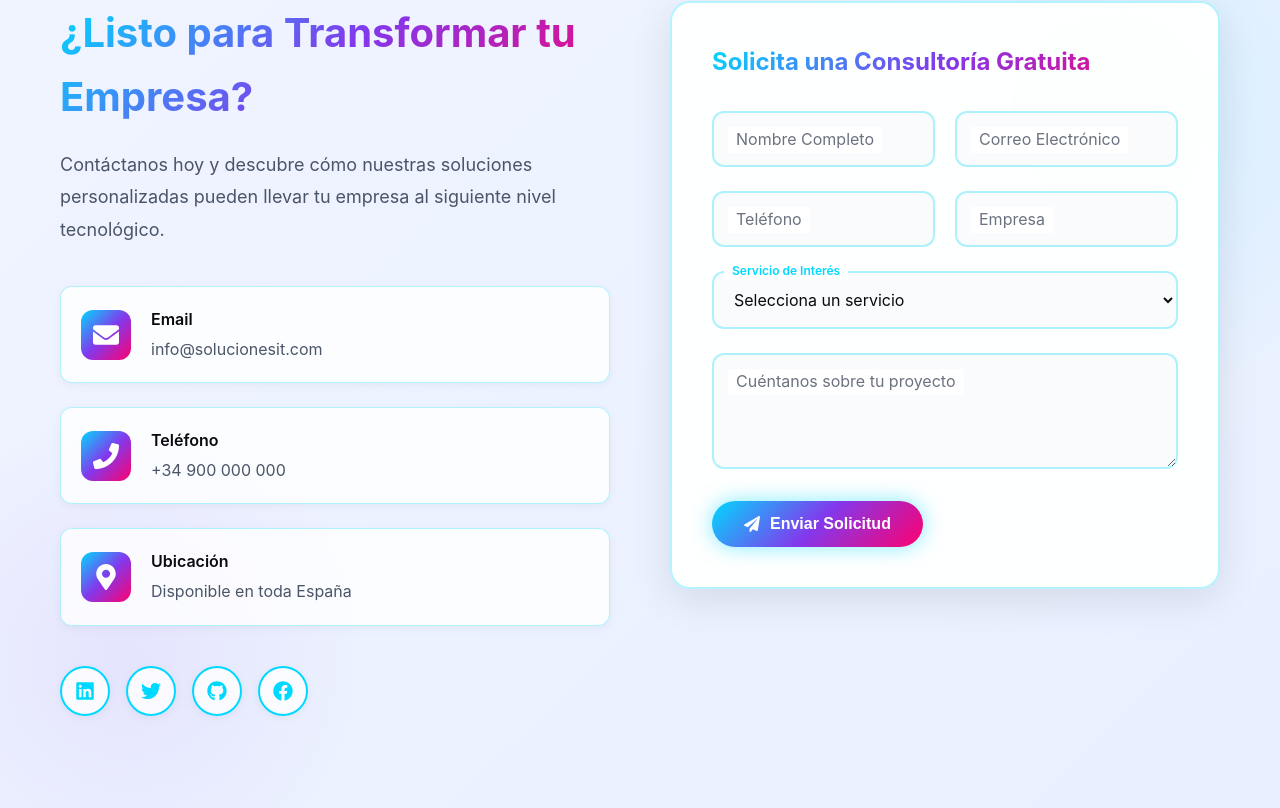
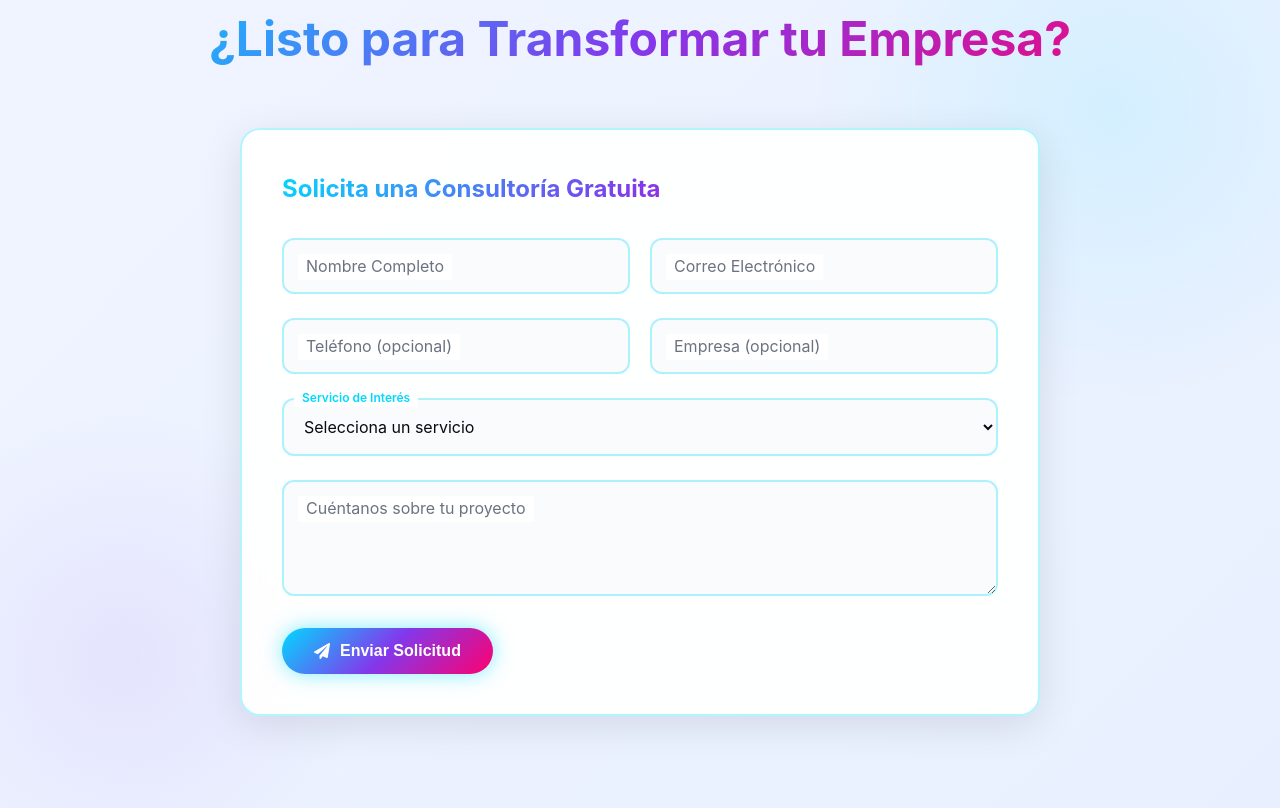
Before and after one commit to pepocero/carlini-flows, a React (Vite) app: page / in a window 1280 px wide. Shown: the part 9592-10400 px from the top of the page. Built offline with nearby package versions, Linux system fonts and the light colour scheme.

Commit message:
Fix formulario de contacto

```diff
--- a/src/components/Contact/Contact.css
+++ b/src/components/Contact/Contact.css
@@ -26,23 +26,29 @@
   border-radius: 50%;
 }
 
-.contact-wrapper {
-  display: grid;
-  grid-template-columns: 1fr 1fr;
-  gap: 60px;
-  align-items: start;
+.contact-title {
+  text-align: center;
+  margin-bottom: 50px;
   position: relative;
   z-index: 1;
 }
 
-.contact-info h2 {
-  font-size: clamp(28px, 5vw, 40px);
+.contact-title h2 {
+  font-size: clamp(32px, 5vw, 48px);
   color: var(--text-dark);
-  margin-bottom: 20px;
+  margin-bottom: 0;
   background: var(--gradient-primary);
   -webkit-background-clip: text;
   -webkit-text-fill-color: transparent;
   background-clip: text;
+  font-weight: 700;
+}
+
+.contact-wrapper {
+  display: flex;
+  justify-content: center;
+  position: relative;
+  z-index: 1;
 }
 
 .contact-info > p {
@@ -142,6 +148,8 @@
   border: 2px solid rgba(0, 217, 255, 0.3);
   backdrop-filter: blur(10px);
   box-shadow: 0 10px 40px rgba(0, 0, 0, 0.1);
+  max-width: 800px;
+  width: 100%;
 }
 
 .contact-form-wrapper h3 {
@@ -249,9 +257,8 @@
 }
 
 @media (max-width: 968px) {
-  .contact-wrapper {
-    grid-template-columns: 1fr;
-    gap: 40px;
+  .contact-title {
+    margin-bottom: 40px;
   }
 
   .form-row {
--- a/src/components/Contact/Contact.jsx
+++ b/src/components/Contact/Contact.jsx
@@ -1,7 +1,7 @@
 import { useState } from 'react'
 import { motion } from 'framer-motion'
 import { useInView } from 'react-intersection-observer'
-import { FaEnvelope, FaPhone, FaMapMarkerAlt, FaPaperPlane, FaLinkedin, FaTwitter, FaGithub, FaFacebook } from 'react-icons/fa'
+import { FaPaperPlane } from 'react-icons/fa'
 import emailjs from '@emailjs/browser'
 import './Contact.css'
 
@@ -110,57 +110,22 @@ const Contact = () => {
   return (
     <section id="contacto" className="contact">
       <div className="container">
-        <div className="contact-wrapper">
         <motion.div
-            className="contact-info"
-            initial={{ opacity: 0, x: -50 }}
-            animate={inView ? { opacity: 1, x: 0 } : {}}
+          className="contact-title"
+          initial={{ opacity: 0, y: -30 }}
+          animate={inView ? { opacity: 1, y: 0 } : {}}
           transition={{ duration: 0.6 }}
           ref={ref}
         >
           <h2>¿Listo para Transformar tu Empresa?</h2>
-            <p>
-              Contáctanos hoy y descubre cómo nuestras soluciones personalizadas pueden
-              llevar tu empresa al siguiente nivel tecnológico.
-            </p>
-
-            <div className="contact-methods">
-              <div className="contact-method">
-                <FaEnvelope />
-                <div>
-                  <h4>Email</h4>
-                  <a href="mailto:info@solucionesit.com">info@solucionesit.com</a>
-                </div>
-              </div>
-              <div className="contact-method">
-                <FaPhone />
-                <div>
-                  <h4>Teléfono</h4>
-                  <a href="tel:+34900000000">+34 900 000 000</a>
-                </div>
-              </div>
-              <div className="contact-method">
-                <FaMapMarkerAlt />
-                <div>
-                  <h4>Ubicación</h4>
-                  <p>Disponible en toda España</p>
-                </div>
-              </div>
-            </div>
-
-            <div className="social-links">
-              <a href="#" aria-label="LinkedIn"><FaLinkedin /></a>
-              <a href="#" aria-label="Twitter"><FaTwitter /></a>
-              <a href="#" aria-label="GitHub"><FaGithub /></a>
-              <a href="#" aria-label="Facebook"><FaFacebook /></a>
-            </div>
         </motion.div>
 
+        <div className="contact-wrapper">
           <motion.div
             className="contact-form-wrapper"
-            initial={{ opacity: 0, x: 50 }}
-            animate={inView ? { opacity: 1, x: 0 } : {}}
-            transition={{ duration: 0.6 }}
+            initial={{ opacity: 0, y: 30 }}
+            animate={inView ? { opacity: 1, y: 0 } : {}}
+            transition={{ duration: 0.6, delay: 0.2 }}
           >
             <h3>Solicita una Consultoría Gratuita</h3>
             <form className="contact-form" onSubmit={handleSubmit}>
@@ -199,10 +164,9 @@ const Contact = () => {
                     name="phone"
                     value={formData.phone}
                     onChange={handleChange}
-                    required
                     placeholder=" "
                   />
-                  <label htmlFor="phone">Teléfono</label>
+                  <label htmlFor="phone">Teléfono (opcional)</label>
                 </div>
                 <div className="form-group">
                   <input
@@ -211,10 +175,9 @@ const Contact = () => {
                     name="company"
                     value={formData.company}
                     onChange={handleChange}
-                    required
                     placeholder=" "
                   />
-                  <label htmlFor="company">Empresa</label>
+                  <label htmlFor="company">Empresa (opcional)</label>
                 </div>
               </div>
 
```
Lines whose indentation alone changed are shown as unchanged.
